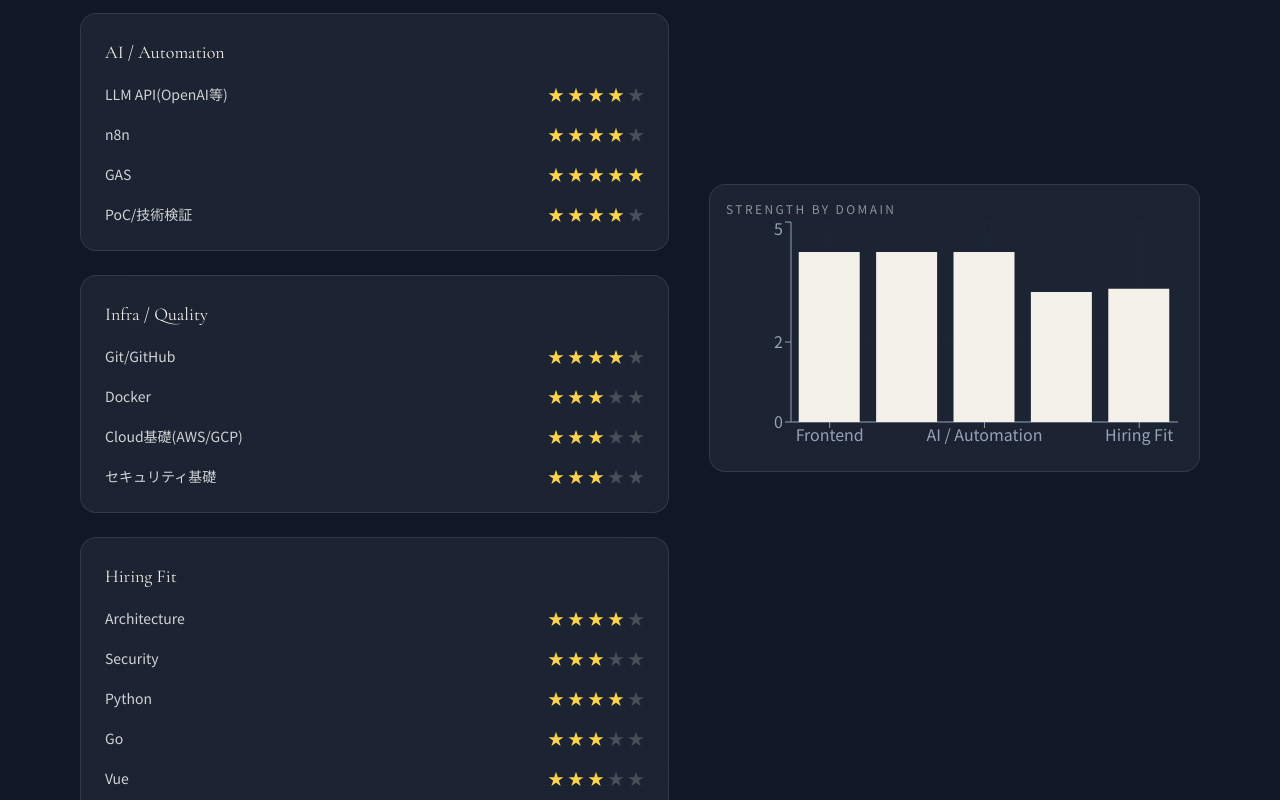
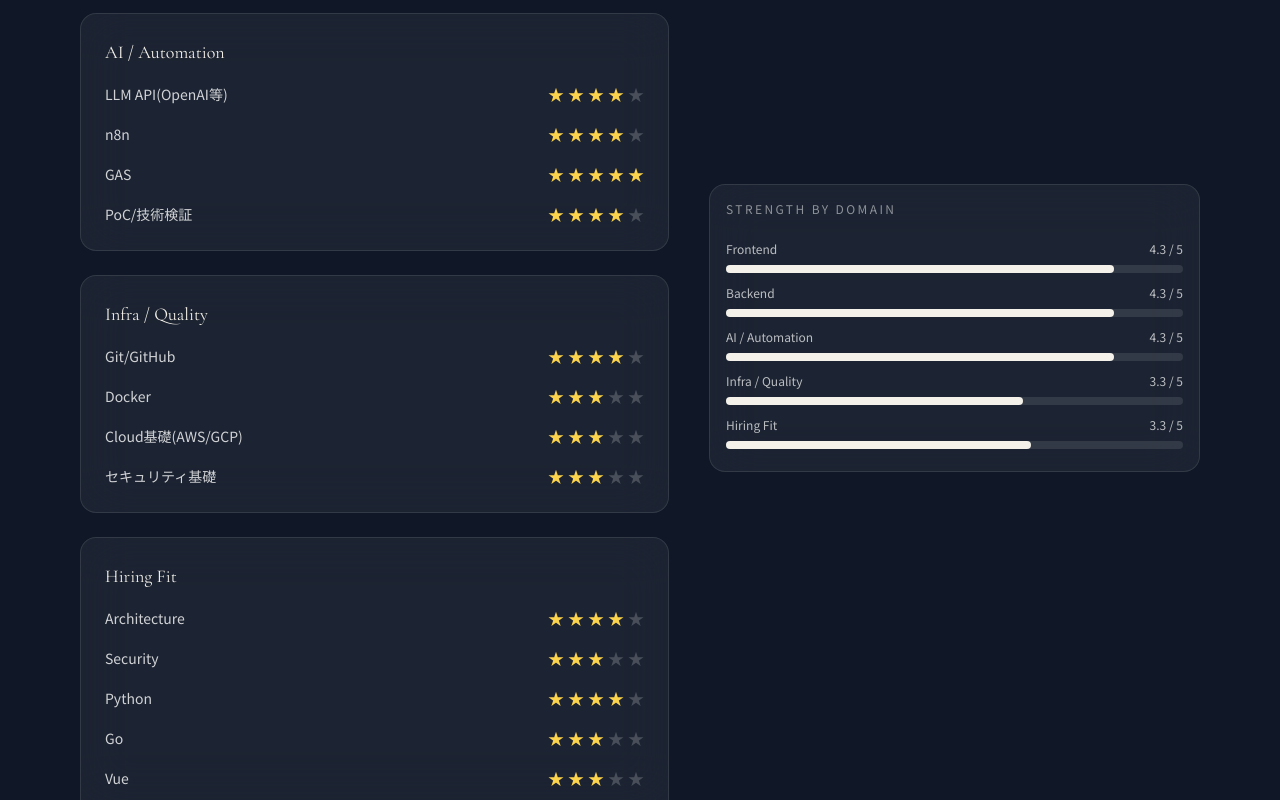
Before and after one commit to hd-fluxion/portfolio, a Next.js app in the folder apps/site/: page / in a window 1280 px wide. Shown: the part 2000-2800 px from the top of the page. Built offline with nearby package versions, Linux system fonts and the light colour scheme.

Commit message:
Replace BarChart with custom bars

```diff
--- a/apps/site/src/components/sections/SkillsCharts.tsx
+++ b/apps/site/src/components/sections/SkillsCharts.tsx
@@ -44,22 +44,21 @@ export default function SkillsCharts({ radarData, barData }: Props) {
         <p className="text-xs uppercase tracking-[0.2em] text-white/50">
           Strength by Domain
         </p>
-        <div className="h-60">
-          <ResponsiveContainer width="100%" height="100%">
-            <BarChart data={barData}>
-              <CartesianGrid stroke="#1f2937" />
-              <XAxis dataKey="name" stroke="#94a3b8" />
-              <YAxis domain={[0, 5]} stroke="#94a3b8" />
-              <Tooltip
-                contentStyle={{
-                  background: "#0b0f1a",
-                  border: "1px solid #334155",
-                  color: "#e2e8f0",
-                }}
-              />
-              <Bar dataKey="value" fill="#f4f1ea" />
-            </BarChart>
-          </ResponsiveContainer>
+        <div className="mt-6 space-y-3">
+          {barData.map((item) => (
+            <div key={item.name} className="space-y-2">
+              <div className="flex items-center justify-between text-xs text-white/70">
+                <span>{item.name}</span>
+                <span>{item.value.toFixed(1)} / 5</span>
+              </div>
+              <div className="h-2 w-full rounded-full bg-white/10">
+                <div
+                  className="h-2 rounded-full bg-sand"
+                  style={{ width: `${(item.value / 5) * 100}%` }}
+                />
+              </div>
+            </div>
+          ))}
         </div>
       </div>
     </div>
```
